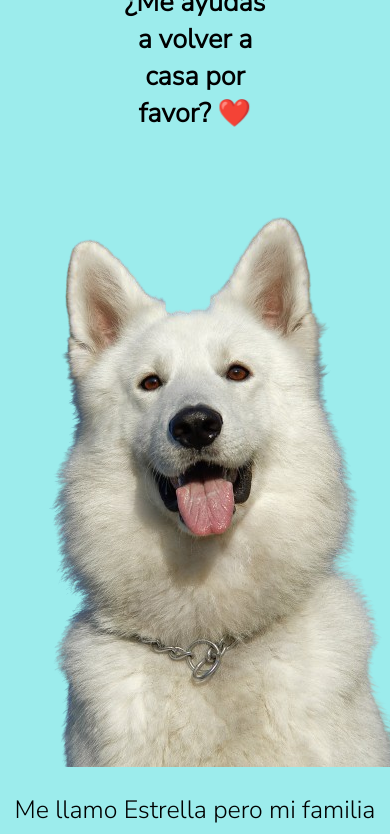
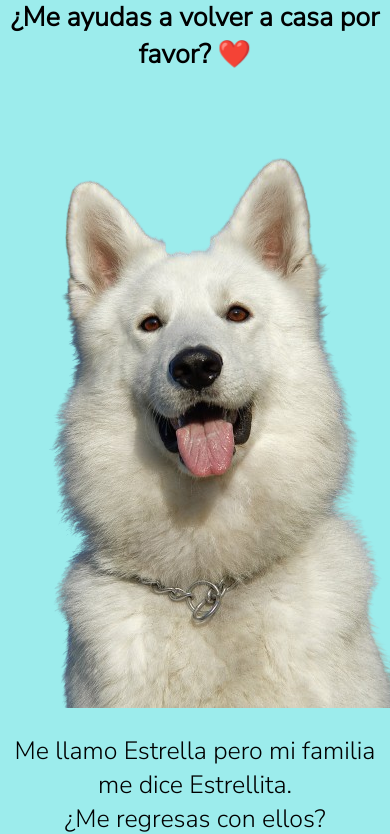
Before and after one commit to Kysbel/Tarjeta-Mascota, a plain HTML site: page index.html in a window 390 px wide. Shown: the part 209-1043 px from the top of the page. Drawn offline with Linux system fonts and the light colour scheme.

Commit message:
eliminé la @media del h2

```diff
--- a/style.css
+++ b/style.css
@@ -51,14 +51,6 @@ font-size: 40px;
 h2{
 font-size: 27px;
 padding-top: 15px;
-}
-
-@media (min-width:350px) and (max-width:833px){
-    h2{
-        font-size: 27px;
-        padding-top: 15px;
-        padding: 0px 120px;
-    }
 }
 
 img{
```
